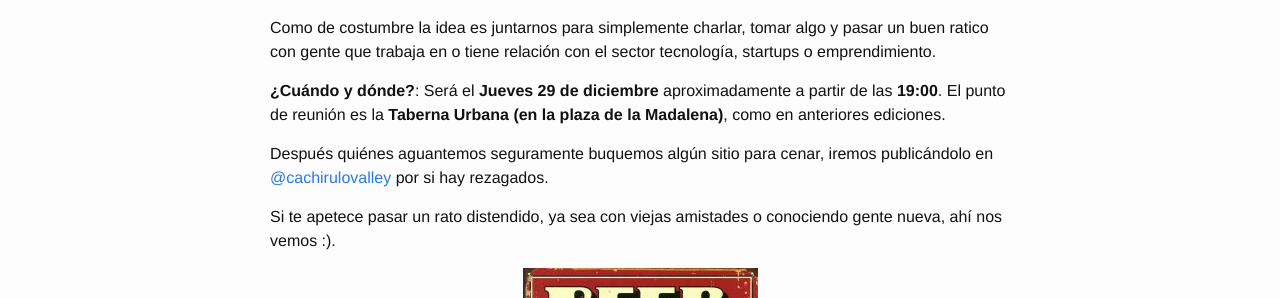
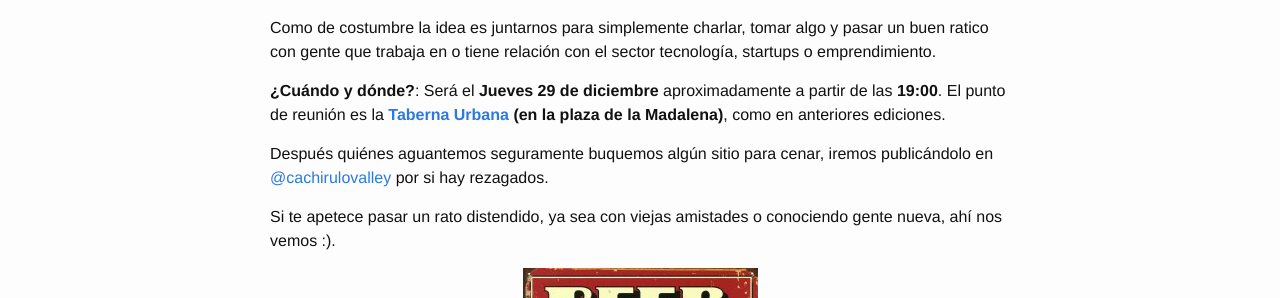
Before and after one commit to cachirulovalley/cachirulovalley.github.io, a Jekyll site: the page built from _posts/2022-12-27-beerworking-fin-2022.md, in a window 1280 px wide. Shown: the part 277-575 px from the top of the page. Built offline with Jekyll 4.4.1, drawn with Linux system fonts in a browser that asks for light colours; comment, search, counter and statistics services are not loaded; part of the change alters nothing that is shown.

```diff
--- a/_posts/2022-12-27-beerworking-fin-2022.md
+++ b/_posts/2022-12-27-beerworking-fin-2022.md
@@ -11,7 +11,7 @@ Nos alegra convocar de nuevo el **beerworking de fin de año**, que ya eran 3 a
 
 Como de costumbre la idea es juntarnos para simplemente charlar, tomar algo y pasar un buen ratico con gente que trabaja en o tiene relación con el sector tecnología, startups o emprendimiento.
 
-**¿Cuándo y dónde?**: Será el **Jueves 29 de diciembre** aproximadamente a partir de las **19:00**. El punto de reunión es la **Taberna Urbana (en la plaza de la Madalena)**, como en anteriores ediciones.
+**¿Cuándo y dónde?**: Será el **Jueves 29 de diciembre** aproximadamente a partir de las **19:00**. El punto de reunión es la **[Taberna Urbana](https://www.google.com/maps/place/Taberna+Urbana/@41.6521356,-0.8737935,15z/data=!4m5!3m4!1s0x0:0x45e065e79636162e!8m2!3d41.6521159!4d-0.873756?sa=X&ved=2ahUKEwi78unsq5f8AhUYhv0HHavWDNkQ_BJ6BAh4EAg&coh=164777&entry=tt&shorturl=1) (en la plaza de la Madalena)**, como en anteriores ediciones.
 
 Después quiénes aguantemos seguramente buquemos algún sitio para cenar, iremos publicándolo en [@cachirulovalley](https://twitter.com/cachirulovalley) por si hay rezagados.
 
```
